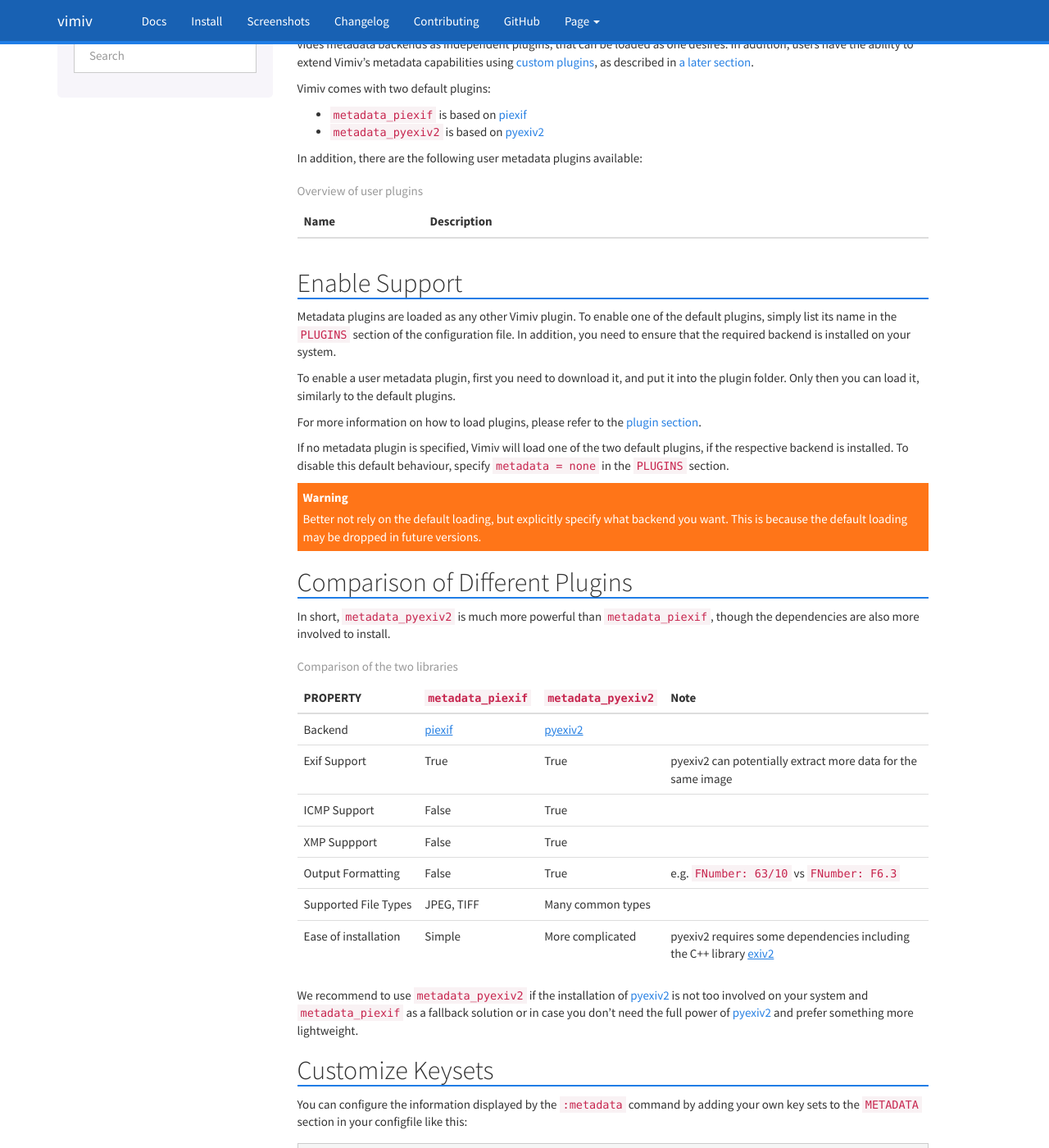
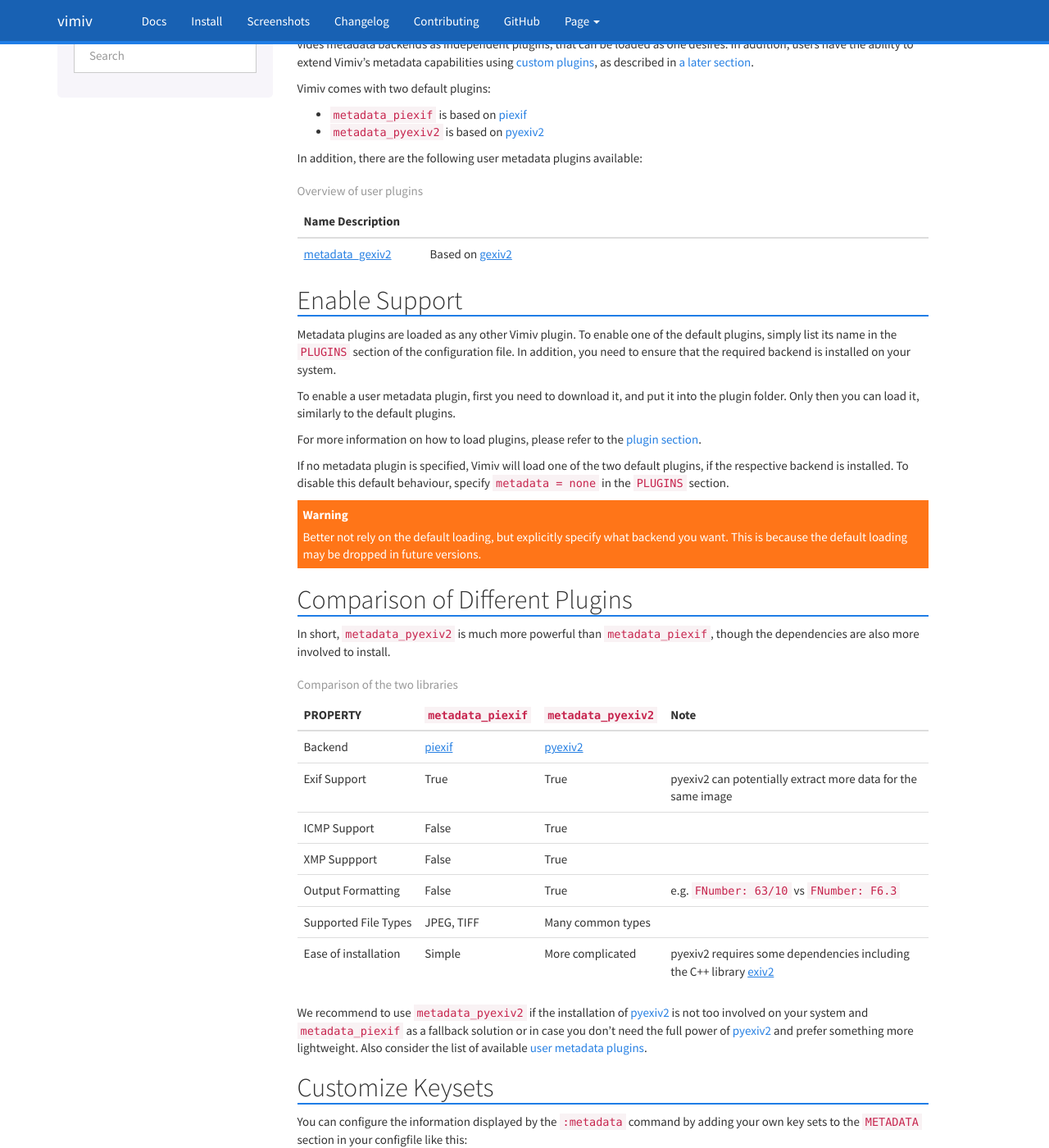
Before and after one commit to karlch/vimiv-qt, a Sphinx documentation site: the page built from docs/documentation/metadata.rst, in a window 1280 px wide and 1400 px high, scrolled down 266 px. Shown: the whole window at 82% size. Built offline with Sphinx 7.4.7, drawn with Linux system fonts in a browser that asks for light colours.

Commit message:
Add link to gexiv2 user metadata plugin

```diff
--- a/docs/documentation/metadata.rst
+++ b/docs/documentation/metadata.rst
@@ -25,13 +25,16 @@
 
 In addition, there are the following user metadata plugins available:
 
+.. _user_metadata_plugins:
+
 .. table:: Overview of user plugins
    :widths: 20 80
 
-   ======================================================== ===========
+   ===================================================================== ===========
    Name                                                     Description
-   ======================================================== ===========
-   ======================================================== ===========
+   ===================================================================== ===========
+   `metadata_gexiv2 <https://github.com/jcjgraf/vimiv_metadata-gexiv2>`_  Based on `gexiv2 <https://gitlab.gnome.org/GNOME/gexiv2>`_
+   ===================================================================== ===========
 
 
 Enable Support
@@ -81,6 +84,8 @@
 We recommend to use ``metadata_pyexiv2`` if the installation of `pyexiv2`_ is not too
 involved on your system and ``metadata_piexif`` as a fallback solution or in case you
 don't need the full power of `pyexiv2`_ and prefer something more lightweight.
+Also consider the list of available
+:ref:`user metadata plugins<user_metadata_plugins>`.
 
 
 Customize Keysets
```
